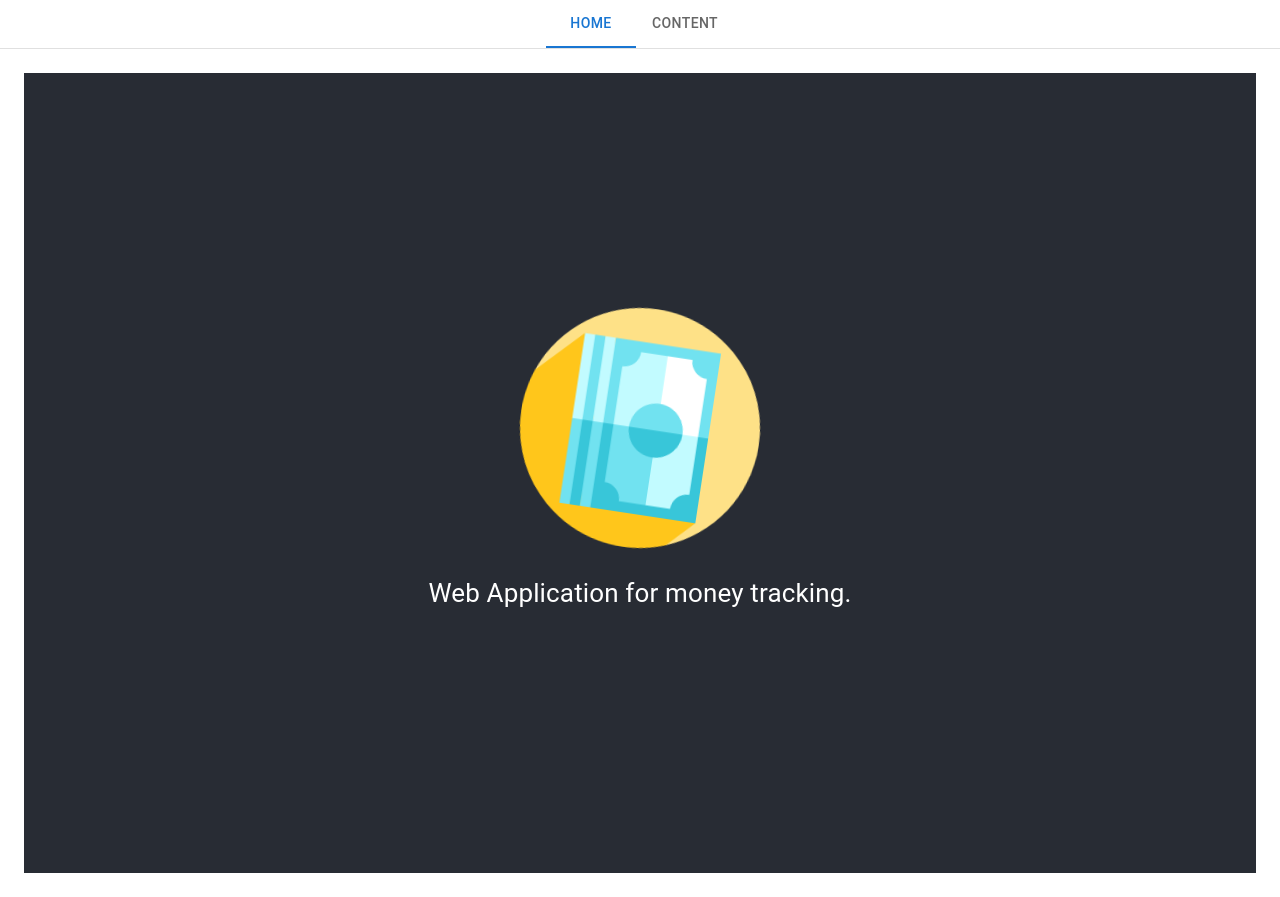
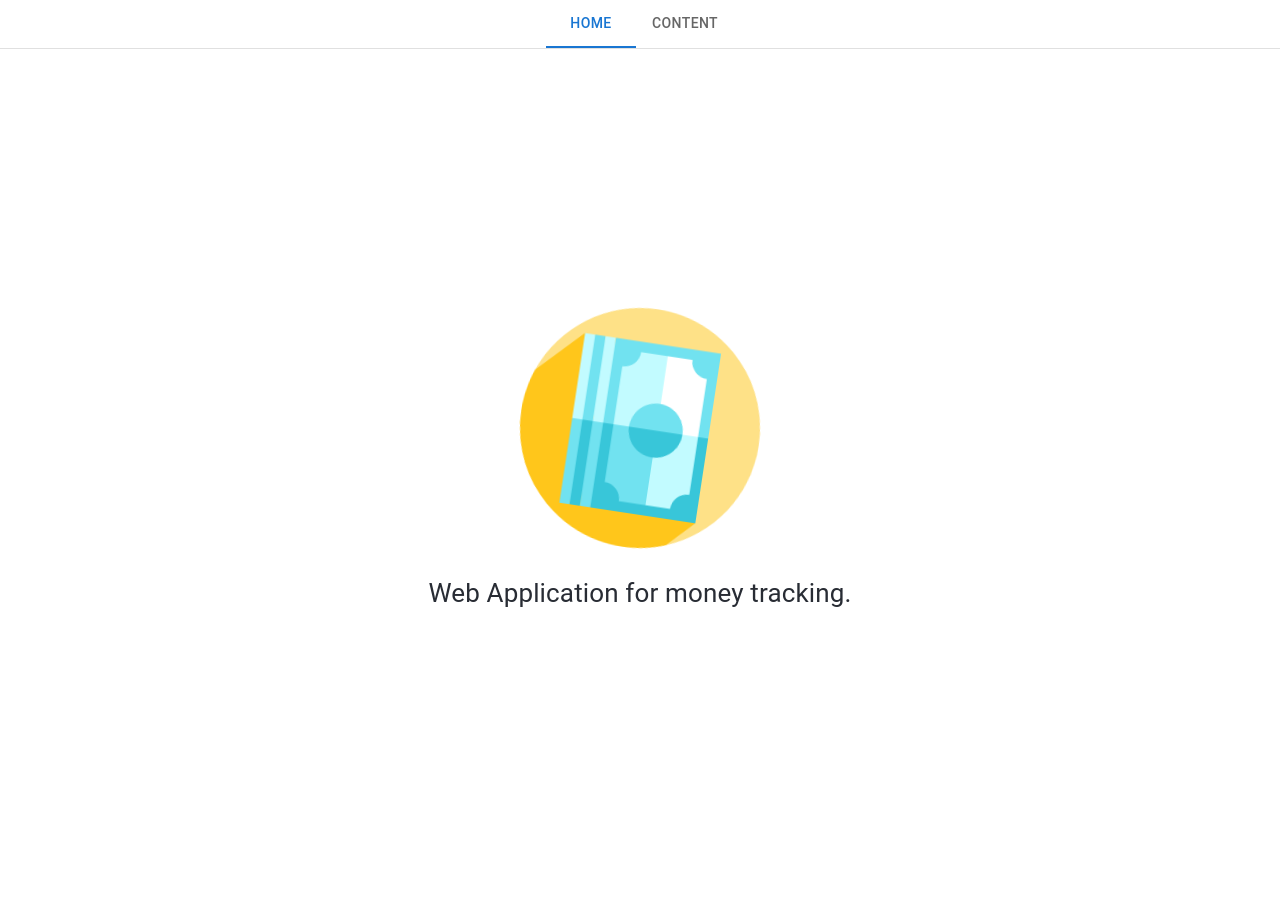
Before and after one commit to Robertorob/money-tracker, a React (Create React App) app in the folder money-ui/: page / in a window 1280 px wide. Built offline with nearby package versions, Linux system fonts and the light colour scheme; the HTML template or start-up script is replaced by a standard one.

Commit message:
change colors

```diff
--- a/money-ui/src/App.css
+++ b/money-ui/src/App.css
@@ -14,14 +14,14 @@
 }
 
 .App-header {
-  background-color: #282c34;
+  background-color: white;
   min-height: 100vh;
   display: flex;
   flex-direction: column;
   align-items: center;
   justify-content: center;
   font-size: calc(10px + 2vmin);
-  color: white;
+  color: #282c34;
 }
 
 .App-link {
```
